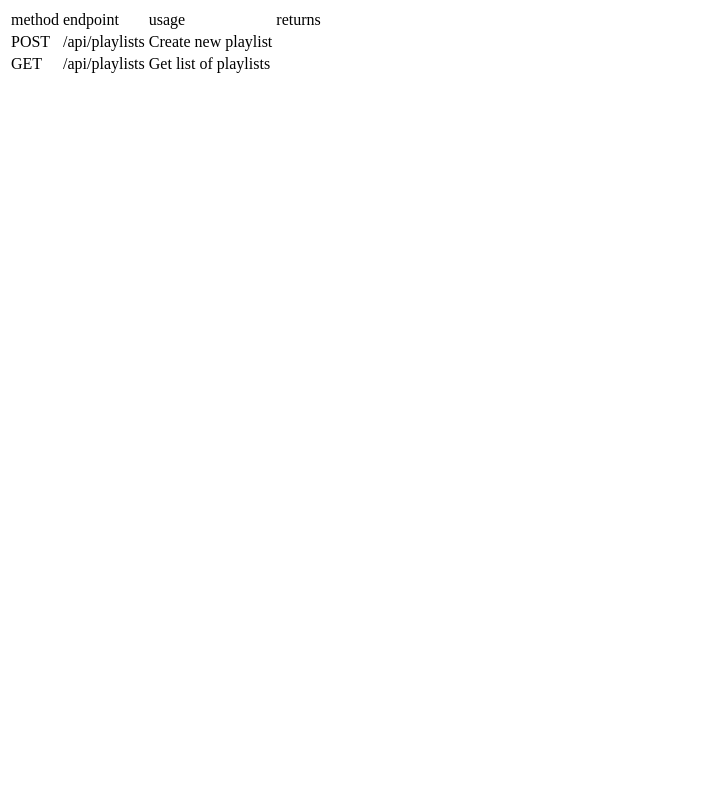
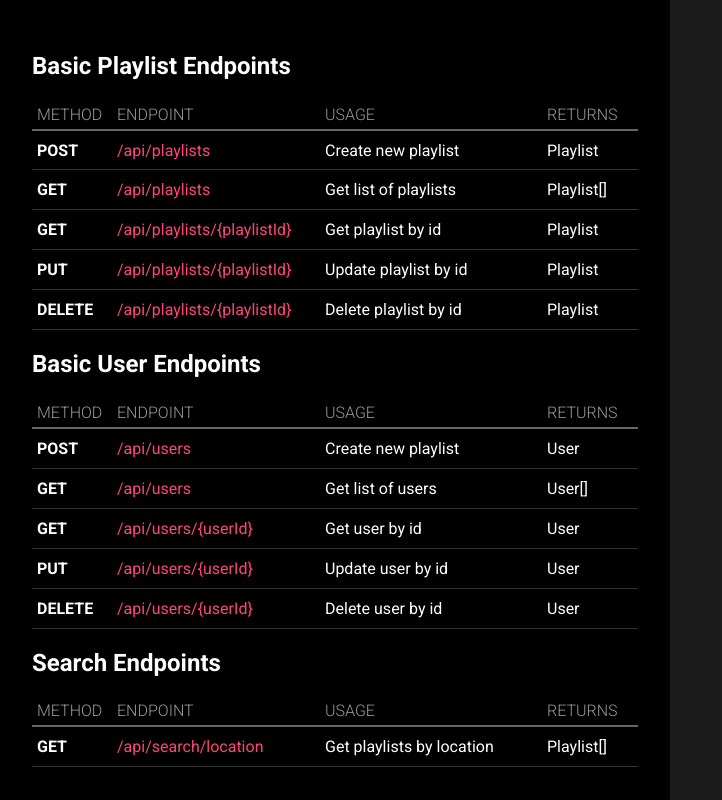
Before and after one commit to claytercek/resonate-server, a website: page public/index.html in a window 1280 px wide. Shown: the whole page, without its empty margins (0-722 px from the left). Drawn offline with nearby package versions, Linux system fonts and the light colour scheme; no server answers.

Commit message:
adding styles to static

```diff
--- /dev/null
+++ b/public/app.js
@@ -0,0 +1,34 @@
+function syntaxHighlight(json) {
+    if (typeof json != 'string') {
+         json = JSON.stringify(json, undefined, 2);
+    }
+    json = json.replace(/&/g, '&amp;').replace(/</g, '&lt;').replace(/>/g, '&gt;');
+    return json.replace(/("(\\u[a-zA-Z0-9]{4}|\\[^u]|[^\\"])*"(\s*:)?|\b(true|false|null)\b|-?\d+(?:\.\d*)?(?:[eE][+\-]?\d+)?)/g, function (match) {
+        var cls = 'number';
+        if (/^"/.test(match)) {
+            if (/:$/.test(match)) {
+                cls = 'key';
+            } else {
+                cls = 'string';
+            }
+        } else if (/true|false/.test(match)) {
+            cls = 'boolean';
+        } else if (/null/.test(match)) {
+            cls = 'null';
+        }
+        return '<span class="' + cls + '">' + match + '</span>';
+    });
+}
+
+$(document).ready(function(){
+	var codeElement = $("#JSON");
+	$.ajax({
+		url: "/api/playlists",
+		type: "GET",
+		success: function(result) {
+			console.log(result)
+			codeElement.html(syntaxHighlight(result))
+
+		}
+	})
+})
--- a/public/index.html
+++ b/public/index.html
@@ -1,5 +1,6 @@
 <!DOCTYPE html>
 <html lang="en">
+
 <head>
 	<meta charset="UTF-8">
 	<meta name="viewport" content="width=device-width, initial-scale=1.0">
@@ -7,25 +8,120 @@
 	<title>resonate</title>
 	<link rel="stylesheet" href="main.css">
 </head>
+
 <body>
+	<div class="tables">
+		<div>
+			<h2>Basic Playlist Endpoints</h2>
 			<table>
 				<thead>
-			<td>method</td>
-			<td>endpoint</td>
-			<td>usage</td>
-			<td>returns</td>
+					<tr>
+						<th>method</th>
+						<th>endpoint</th>
+						<th>usage</th>
+						<th>returns</th>
+					</tr>
 				</thead>
 				<tr>
 					<td>POST</td>
 					<td>/api/playlists</td>
 					<td>Create new playlist</td>
+					<td>Playlist</td>
 				</tr>
 				<tr>
 					<td>GET</td>
 					<td>/api/playlists</td>
 					<td>Get list of playlists</td>
+					<td>Playlist[]</td>
+				</tr>
+				<tr>
+					<td>GET</td>
+					<td>/api/playlists/{playlistId}</td>
+					<td>Get playlist by id</td>
+					<td>Playlist</td>
+				</tr>
+				<tr>
+					<td>PUT</td>
+					<td>/api/playlists/{playlistId}</td>
+					<td>Update playlist by id</td>
+					<td>Playlist</td>
+				</tr>
+				<tr>
+					<td>DELETE</td>
+					<td>/api/playlists/{playlistId}</td>
+					<td>Delete playlist by id</td>
+					<td>Playlist</td>
 				</tr>
 			</table>
+		</div>
+		<div>
+			<h2>Basic User Endpoints</h2>
+			<table>
+				<thead>
+					<tr>
+						<th>method</th>
+						<th>endpoint</th>
+						<th>usage</th>
+						<th>returns</th>
+					</tr>
+				</thead>
+				<tr>
+					<td>POST</td>
+					<td>/api/users</td>
+					<td>Create new playlist</td>
+					<td>User</td>
+				</tr>
+				<tr>
+					<td>GET</td>
+					<td>/api/users</td>
+					<td>Get list of users</td>
+					<td>User[]</td>
+				</tr>
+				<tr>
+					<td>GET</td>
+					<td>/api/users/{userId}</td>
+					<td>Get user by id</td>
+					<td>User</td>
+				</tr>
+				<tr>
+					<td>PUT</td>
+					<td>/api/users/{userId}</td>
+					<td>Update user by id</td>
+					<td>User</td>
+				</tr>
+				<tr>
+					<td>DELETE</td>
+					<td>/api/users/{userId}</td>
+					<td>Delete user by id</td>
+					<td>User</td>
+				</tr>
+			</table>
+		</div>
+		<div>
+			<h2>Search Endpoints</h2>
+			<table>
+				<thead>
+					<tr>
+						<th>method</th>
+						<th>endpoint</th>
+						<th>usage</th>
+						<th>returns</th>
+					</tr>
+				</thead>
+				<tr>
+					<td>GET</td>
+					<td>/api/search/location</td>
+					<td>Get playlists by location</td>
+					<td>Playlist[]</td>
+				</tr>
+			</table>
+		</div>
+	</div>
+	<div class="result">
+		<pre id="JSON"></pre>
+	</div>
 	<script src="https://ajax.googleapis.com/ajax/libs/jquery/3.3.1/jquery.min.js"></script>
+	<script src="app.js"></script>
 </body>
+
 </html>
--- a/public/main.css
+++ b/public/main.css
@@ -0,0 +1,82 @@
+
+@import url('https://fonts.googleapis.com/css?family=Roboto:300,400,500,700');
+
+* {
+	box-sizing: border-box;
+}
+
+html {
+	background-color: #1a1a1a;
+	height: 100%;
+	padding: 0;
+}
+
+body {
+	font: 1rem 'Roboto', sans-serif;
+	color: white;
+	height: 100%;
+	padding: 0;
+	margin: 0;
+	width: 100%;
+}
+
+table {
+	width: 100%;
+	font-family: Roboto;
+	font-weight: 400;
+	border-collapse: collapse;
+}
+
+th {
+	text-transform: uppercase;
+	font-weight: 300;
+	opacity: 0.6;
+	border-bottom: 2px solid rgba(255,255,255,0.4);
+	text-align: left;
+	padding: 5px;
+}
+
+td {
+	border-bottom: 1px solid rgba(255,255,255,0.2);
+	height: 2.5rem;
+	padding: 5px;
+}
+
+td:first-child {
+	font-weight: 700;
+	width: 5rem;
+}
+
+td:nth-child(2) {
+	color: #FF4477;
+	font-weight: 400;
+	width: 13rem;
+}
+
+td:nth-child(4) {
+	width: 6rem;
+}
+
+body {
+	display: flex;
+	position: fixed;
+}
+
+div.result {
+	height: 100%;
+	flex-grow: 1;
+	overflow-y: scroll;
+}
+
+pre {
+	width: 100%;
+	min-height: 100%;
+}
+
+div.tables {
+	display: block;
+	width: 670px;
+	height: 100%;
+	background-color: #000;
+	padding: 2rem;
+}
```
Lines whose indentation alone changed are shown as unchanged.
